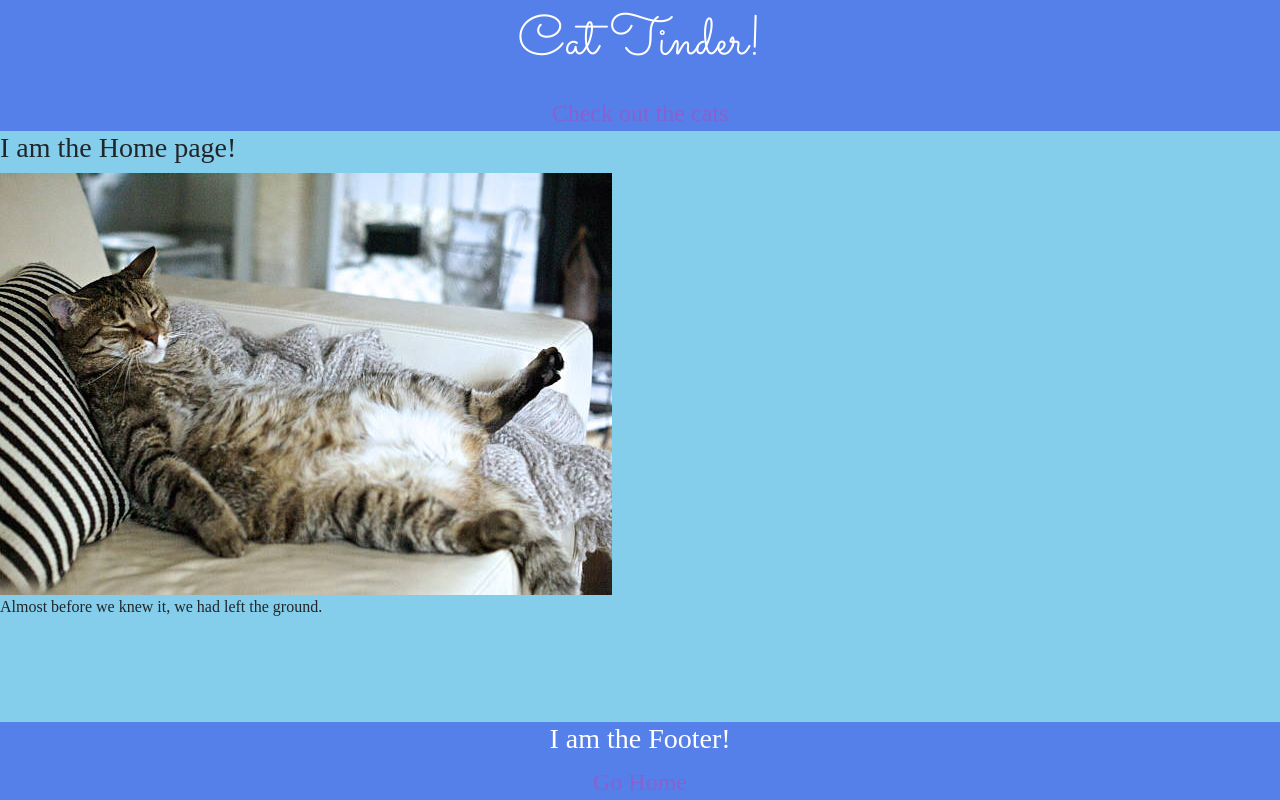
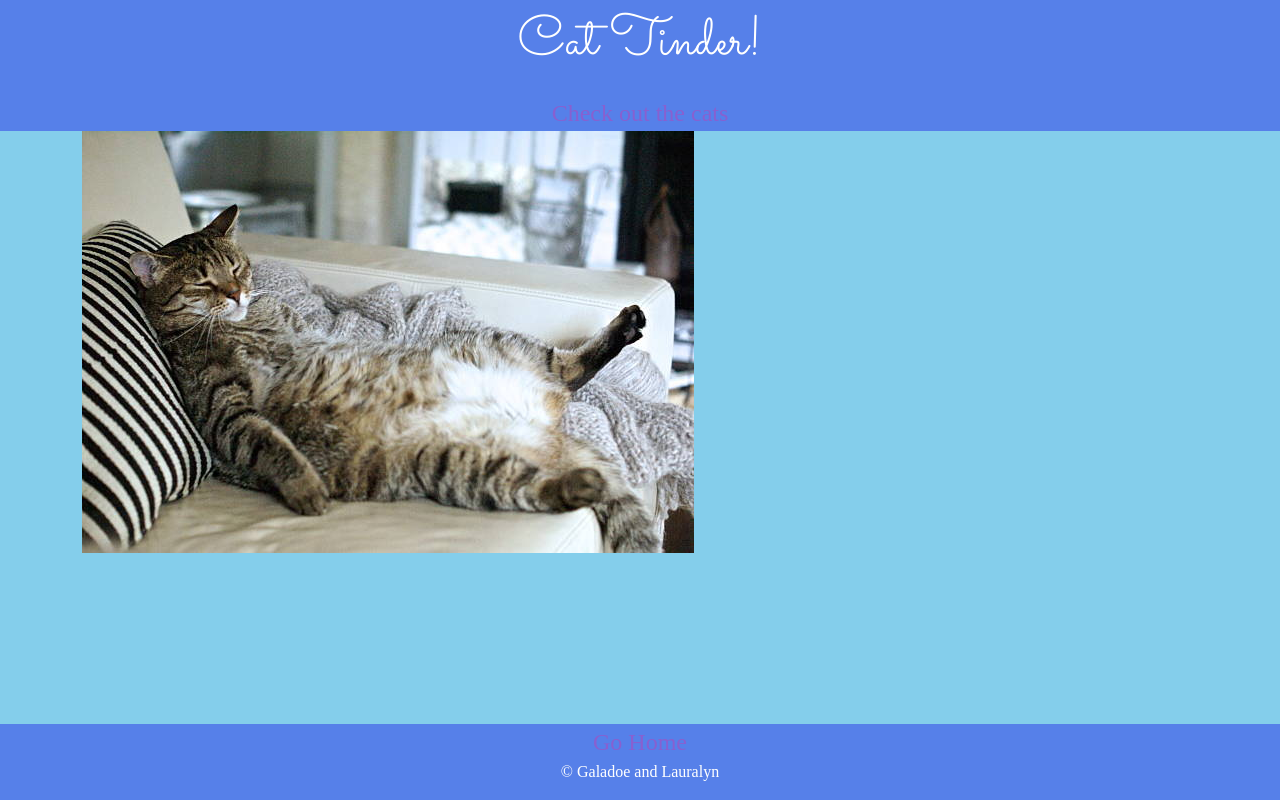
Before and after one commit to learn-academy-2021-charlie/cat-tinder-frontend-lauralyn-galadoe, a React (Create React App) app: page / in a window 1280 px wide. Built offline with nearby package versions, Linux system fonts and the light colour scheme; no server answers; a web font is replaced by a local one.

Commit message:
added containers for pages

```diff
--- a/src/App.css
+++ b/src/App.css
@@ -72,6 +72,6 @@
 /* .button-style{
   /* background-color: #c1c8e4; */
 
-#catshow{
+.margin{
   margin-top: 50px;
 }
--- a/src/components/Footer.js
+++ b/src/components/Footer.js
@@ -6,8 +6,8 @@ class Footer extends Component {
     return (
       <>
         <div className="header-footer" id="footer">
-          <h3 id="footer-style">I am the Footer!</h3>
           <NavLink to="/" className="nav-styling">Go Home</NavLink>
+          <p>&#169; Galadoe and Lauralyn</p>
         </div>
       </>
     )
--- a/src/pages/CatEdit.js
+++ b/src/pages/CatEdit.js
@@ -1,6 +1,6 @@
 import React, { Component } from 'react'
 import { Redirect } from 'react-router-dom';
-import { Button, Form, FormGroup, Label, Input } from 'reactstrap';
+import { Container, Row, Col, Button, Form, FormGroup, Label, Input } from 'reactstrap';
 
 class CatEdit extends Component {
   constructor(props){
@@ -39,6 +39,9 @@ class CatEdit extends Component {
   render() {
     return (
       <>
+        <Container className="margin">
+          <Row>
+            <Col sm="6">
               <h3>Edit {this.props.cat.name}'s information</h3>
               <Form>
                 <FormGroup>
@@ -72,6 +75,9 @@ class CatEdit extends Component {
                 Update Cat
                 </Button>
               </Form>
+              </Col>
+          </Row>
+        </Container>
         { this.state.submitted && <Redirect to={`/catshow/${this.state.form.id}`} />}
       </>
     )
--- a/src/pages/CatNew.js
+++ b/src/pages/CatNew.js
@@ -1,6 +1,6 @@
 import React, { Component } from 'react'
 import { Redirect } from 'react-router-dom';
-import { Button, Form, FormGroup, Label, Input } from 'reactstrap';
+import { Container, Row, Col, Button, Form, FormGroup, Label, Input } from 'reactstrap';
 
 class CatNew extends Component {
   constructor(props) {
@@ -29,6 +29,9 @@ class CatNew extends Component {
   render() {
     return (
       <>
+        <Container className="margin">
+          <Row>
+            <Col sm="6">
               <h3>Add a cat</h3>
               <Form>
                 <FormGroup>
@@ -62,7 +65,9 @@ class CatNew extends Component {
                   Add a new cat
                 </Button>
               </Form>
-
+            </Col>
+          </Row>
+        </Container>
               {this.state.submitted && <Redirect to="/catindex" />}
       </>
     )
--- a/src/pages/CatShow.js
+++ b/src/pages/CatShow.js
@@ -20,7 +20,7 @@ class CatShow extends Component {
       const {cat} = this.props
       return(
         <>
-        <Container id="catshow">
+        <Container className="margin">
           <Row>
             <Col sm="6">
               <Card body>
--- a/src/pages/Home.js
+++ b/src/pages/Home.js
@@ -1,13 +1,18 @@
 import React, { Component } from 'react'
 import HomeImage from '../assets/cat-on-back.jpeg'
+import { Container, Row, Col } from 'reactstrap'
 
 class Home extends Component {
   render() {
     return (
       <>
-        <h3>I am the Home page!</h3>
-        <img src={HomeImage} alt="cat-sleeping-on-its-back" />
-        <p>Almost before we knew it, we had left the ground.</p>
+        <Container>
+            <Row>
+            <Col>
+              <img src={HomeImage} alt="cat-sleeping-on-its-back" />
+            </Col>
+          </Row>
+        </Container>
       </>
     )
   }
```
Also changed, not shown: src/assets/garfield-lasagna.jpeg (added). Lines whose indentation alone changed are shown as unchanged.
